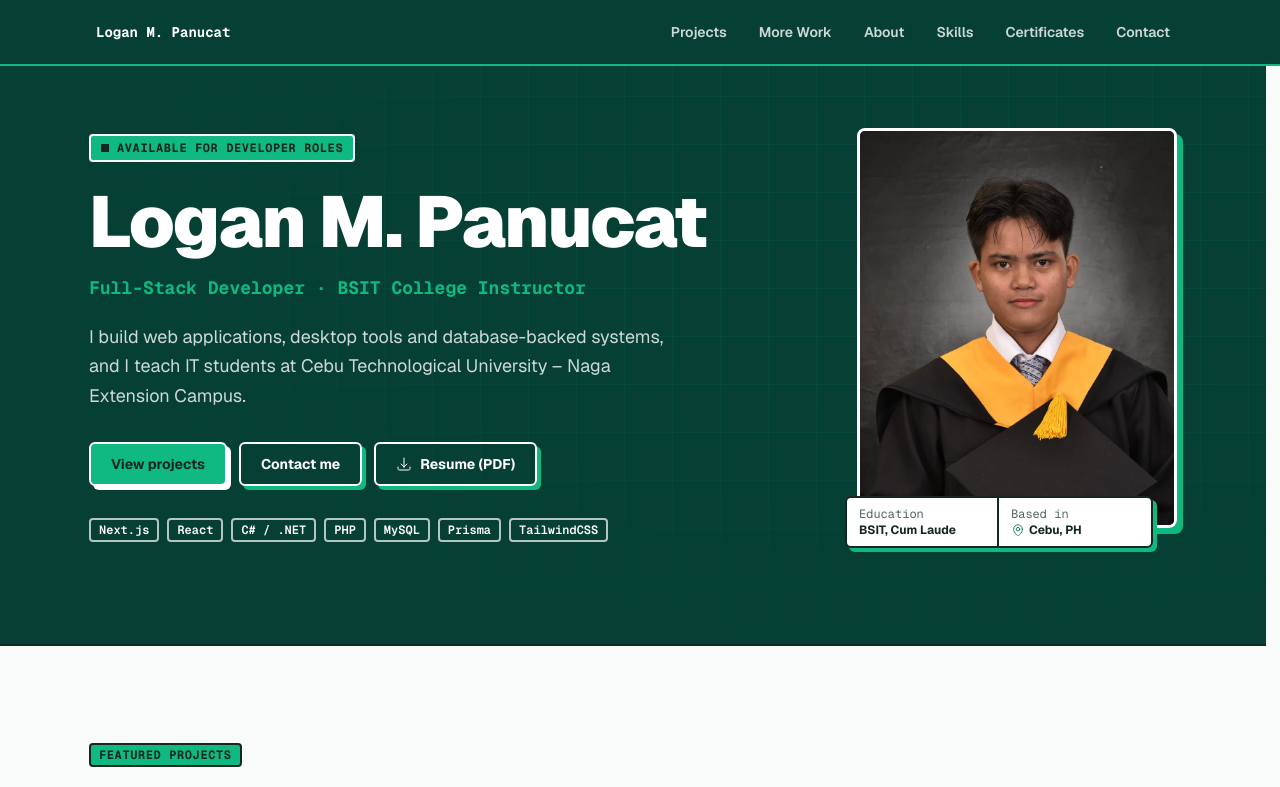
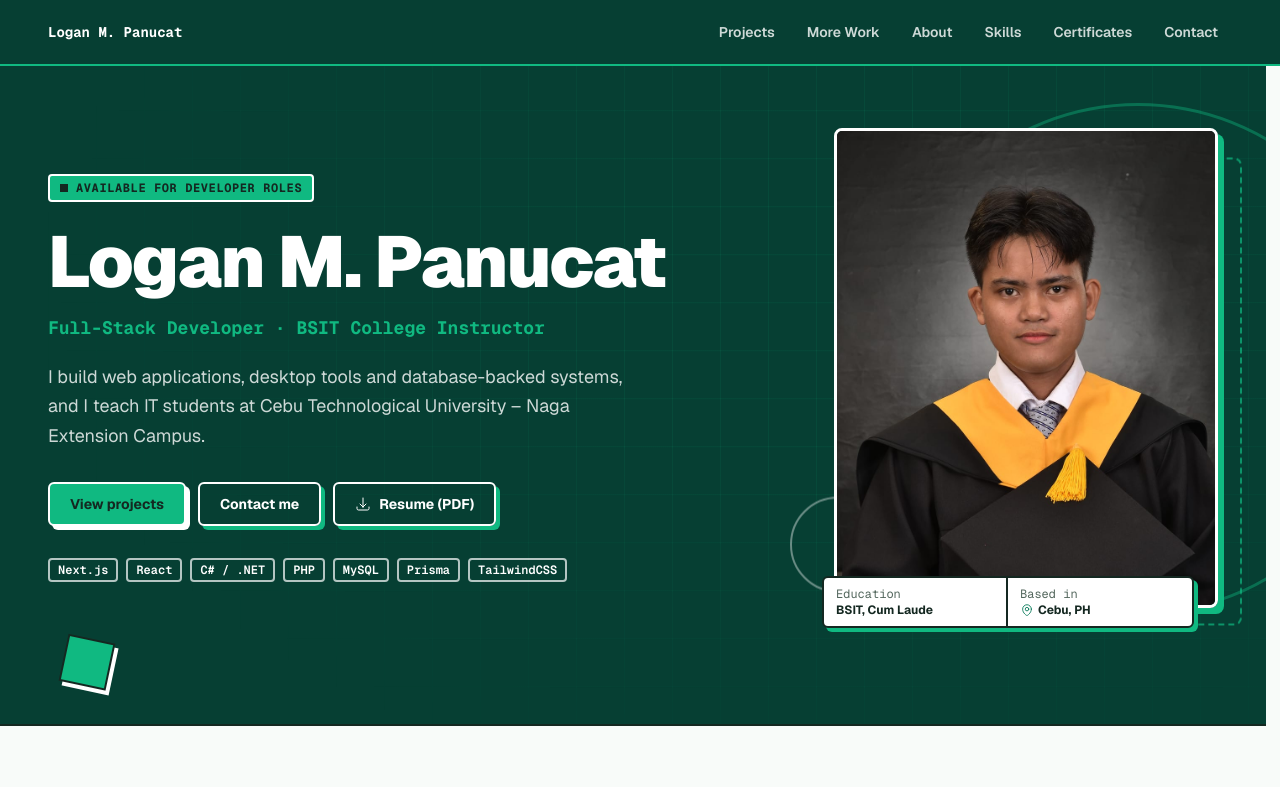
Before and after one commit to Ezgaminglogan/Portfolio, a Next.js app: page / in a window 1280 px wide. Shown: the top 787 px of the page. Built offline with nearby package versions, Linux system fonts and the light colour scheme; no server answers.

Commit message:
feat: implement portfolio 2.1 parallax

```diff
--- a/src/app/globals.css
+++ b/src/app/globals.css
@@ -120,7 +120,7 @@ body {
     @keyframes rise {
       from {
         opacity: 0;
-        translate: 0 2rem;
+        translate: 0 1.25rem;
       }
     }
     .reveal {
@@ -128,18 +128,40 @@ body {
       animation-timeline: view();
       animation-range: entry 0% entry 35%;
     }
+
+    /* Parallax for decorative layers only (never text or controls), from md up.
+       Scroll-linked and compositor-driven: no JS, no scroll listeners.
+       Over the element's time on screen it travels from -drift to +drift, so a
+       positive --drift makes it lag behind the page, which reads as depth. */
+    @keyframes drift {
+      from {
+        translate: 0 calc(var(--drift, 40px) * -1);
+      }
+      to {
+        translate: 0 var(--drift, 40px);
+      }
+    }
+    @media (min-width: 48rem) {
+      .parallax {
+        animation: drift linear both;
+        animation-timeline: view();
+        animation-range: cover;
+      }
+    }
   }
 
-  /* Interactive cards lift off their shadow on hover. Uses transform, not
-     translate, so it doesn't fight the .reveal animation on the same card. */
+  /* Interactive cards lift off their shadow on hover, on devices that hover.
+     Uses transform, not translate, so it doesn't fight .reveal on the same card. */
   .card-lift {
     transition:
       transform 0.2s ease,
       box-shadow 0.2s ease;
   }
-  .card-lift:hover {
-    transform: translate(-3px, -3px);
-    box-shadow: 8px 8px 0 0 var(--color-ink);
+  @media (hover: hover) {
+    .card-lift:hover {
+      transform: translate(-3px, -3px);
+      box-shadow: 8px 8px 0 0 var(--color-ink);
+    }
   }
 
   /* Dialogs pop out of their shadow offset on open; the backdrop fades in.
@@ -174,9 +196,16 @@ body {
   mask-image: radial-gradient(ellipse 80% 75% at 70% 40%, #000 30%, transparent 85%);
 }
 
+/* Ink dot pattern for decorative accents on light sections. */
+.dot-grid {
+  background-image: radial-gradient(var(--color-ink) 1.5px, transparent 1.5px);
+  background-size: 16px 16px;
+}
+
 @layer components {
+  /* Sections are full-bleed; their content sits in this centered container. */
   .shell {
-    @apply mx-auto w-full max-w-6xl px-4 sm:px-6 lg:px-8;
+    @apply mx-auto w-full max-w-[1440px] px-5 sm:px-8 lg:px-12;
   }
   .section {
     @apply py-20 sm:py-24;
--- a/src/components/sections/AboutSection.tsx
+++ b/src/components/sections/AboutSection.tsx
@@ -4,12 +4,24 @@ import SectionHeading from "@/components/ui/SectionHeading";
 
 export default function AboutSection() {
   return (
-    <section id="about" aria-labelledby="about-title" className="section">
-      <div className="shell">
+    <section id="about" aria-labelledby="about-title" className="section relative w-full max-w-full overflow-clip">
+      {/* Background depth only; all text below stays still. */}
+      <div aria-hidden="true" className="pointer-events-none absolute inset-0">
+        <div
+          className="parallax absolute -top-24 -right-32 h-[26rem] w-[26rem] rounded-full border-[3px] border-emerald/25"
+          style={{ "--drift": "150px" } as React.CSSProperties}
+        />
+        <div
+          className="dot-grid parallax absolute bottom-24 -left-10 hidden h-56 w-56 opacity-20 lg:block"
+          style={{ "--drift": "90px" } as React.CSSProperties}
+        />
+      </div>
+
+      <div className="shell relative">
         <SectionHeading id="about-title" eyebrow="About" title="Developer and educator" />
 
         <div className="grid gap-12 lg:grid-cols-[3fr_2fr]">
-          <div className="space-y-4 text-lg leading-relaxed text-muted">
+          <div className="max-w-prose space-y-4 text-lg leading-relaxed text-muted">
             <p>
               I&apos;m a BSIT graduate (Cum Laude) and a college instructor at Cebu Technological
               University – Naga Extension Campus, where I teach software development, web and
@@ -36,7 +48,7 @@ export default function AboutSection() {
         </div>
 
         <div className="mt-16 grid gap-10 lg:grid-cols-[3fr_2fr]">
-          <div>
+          <div className="max-w-3xl">
             <h3 className="text-2xl font-black tracking-tight">Experience</h3>
             <ol className="mt-6 grid gap-6 border-l-2 border-ink pl-6">
               {experiences.map((exp) => (
--- a/src/components/sections/HeroSection.tsx
+++ b/src/components/sections/HeroSection.tsx
@@ -4,14 +4,41 @@ import { PROFILE_PHOTO, RESUME_PATH } from "@/constants/seo";
 
 const STACK = ["Next.js", "React", "C# / .NET", "PHP", "MySQL", "Prisma", "TailwindCSS"];
 
-// Staggers the .anim-stamp entrance (see globals.css).
-const delay = (d: string) => ({ "--delay": d }) as React.CSSProperties;
+// Inline CSS custom properties: --delay staggers .anim-stamp, --drift sets .parallax depth.
+const vars = (v: Record<string, string>) => v as React.CSSProperties;
 
 export default function HeroSection() {
   return (
-    <section id="top" aria-labelledby="hero-title" className="on-forest relative overflow-hidden border-b-2 border-ink bg-forest text-white">
-      <div className="tech-grid pointer-events-none absolute inset-0" aria-hidden="true" />
-      <div className="shell relative grid items-center gap-10 pt-28 pb-16 sm:pt-32 md:grid-cols-[1fr_auto] md:gap-12 lg:pb-24">
+    <section
+      id="top"
+      aria-labelledby="hero-title"
+      className="on-forest relative w-full max-w-full overflow-clip border-b-2 border-ink bg-forest text-white"
+    >
+      {/* Layer A: decoration only. Positive --drift lags behind the page (far
+          away); negative --drift moves ahead of it (close). The opposing speeds
+          are what read as depth. Extended past the edges so no gap shows. */}
+      <div aria-hidden="true" className="pointer-events-none absolute inset-0">
+        <div className="tech-grid parallax absolute -inset-y-12 inset-x-0" style={vars({ "--drift": "140px" })} />
+        <div
+          className="parallax absolute top-16 -right-32 h-[32rem] w-[32rem] rounded-full border-[3px] border-mint/40"
+          style={vars({ "--drift": "200px" })}
+        />
+        <div
+          className="parallax absolute right-[30%] bottom-16 hidden h-24 w-24 rounded-full border-2 border-white/40 md:block"
+          style={vars({ "--drift": "160px" })}
+        />
+        <div
+          className="parallax absolute bottom-20 left-[5%] hidden h-12 w-12 rotate-12 border-2 border-ink bg-mint shadow-[4px_4px_0_0_var(--color-white)] md:block"
+          style={vars({ "--drift": "-90px" })}
+        />
+        <div
+          className="parallax absolute top-28 right-[44%] hidden h-6 w-6 border-2 border-ink bg-white lg:block"
+          style={vars({ "--drift": "-140px" })}
+        />
+      </div>
+
+      {/* Layer C: content. Text and buttons never move with scroll. */}
+      <div className="shell relative grid items-center gap-10 pt-28 pb-16 sm:pt-32 md:grid-cols-[1fr_auto] md:gap-12 lg:pb-24 xl:gap-20">
         <div>
           <p className="anim-stamp inline-flex items-center gap-2 rounded-sm border-2 border-white bg-mint px-2.5 py-1 font-mono text-xs font-bold tracking-wider text-ink uppercase">
             <span className="h-2 w-2 bg-ink" aria-hidden="true" />
@@ -29,7 +56,7 @@ export default function HeroSection() {
             students at Cebu Technological University – Naga Extension Campus.
           </p>
 
-          <div className="anim-stamp mt-8 flex flex-wrap gap-3" style={delay("0.1s")}>
+          <div className="anim-stamp mt-8 flex flex-wrap gap-3" style={vars({ "--delay": "0.1s" })}>
             <a href="#projects" className="btn btn-mint">
               View projects
             </a>
@@ -51,18 +78,27 @@ export default function HeroSection() {
           </ul>
         </div>
 
-        <div className="relative mx-auto w-56 sm:w-64 md:w-72 lg:w-80">
+        {/* Layer B: the photo stays put; only the dashed frame behind it drifts. */}
+        <div className="relative mx-auto w-56 sm:w-64 md:w-72 lg:w-80 xl:w-96">
+          <div
+            aria-hidden="true"
+            className="parallax absolute top-6 -right-6 bottom-2 left-6 rounded-lg border-2 border-dashed border-mint/70"
+            style={vars({ "--drift": "60px" })}
+          />
           <Image
             src={PROFILE_PHOTO}
             alt="Portrait of Logan M. Panucat in graduation attire"
             width={900}
             height={1350}
             priority
-            sizes="(min-width: 1024px) 20rem, (min-width: 768px) 18rem, (min-width: 640px) 16rem, 14rem"
+            sizes="(min-width: 1280px) 24rem, (min-width: 1024px) 20rem, (min-width: 768px) 18rem, (min-width: 640px) 16rem, 14rem"
             className="anim-stamp relative aspect-[4/5] w-full rounded-lg border-[3px] border-white object-cover object-top shadow-hard-mint"
-            style={delay("0.15s")}
+            style={vars({ "--delay": "0.15s" })}
           />
-          <dl style={delay("0.3s")} className="anim-stamp relative -mt-8 mr-6 -ml-3 grid grid-cols-2 divide-x-2 divide-ink overflow-hidden rounded-md border-2 border-ink bg-white text-xs text-ink shadow-[4px_4px_0_0_var(--color-mint)]">
+          <dl
+            style={vars({ "--delay": "0.3s" })}
+            className="anim-stamp relative -mt-8 mr-6 -ml-3 grid grid-cols-2 divide-x-2 divide-ink overflow-hidden rounded-md border-2 border-ink bg-white text-xs text-ink shadow-[4px_4px_0_0_var(--color-mint)]"
+          >
             <div className="px-3 py-2">
               <dt className="font-mono text-muted">Education</dt>
               <dd className="font-bold">BSIT, Cum Laude</dd>
--- a/src/components/sections/ProjectCard.tsx
+++ b/src/components/sections/ProjectCard.tsx
@@ -99,15 +99,20 @@ function ProjectDetails({ project }: { project: Project }) {
 export default function ProjectCard({ project, compact = false }: { project: Project; compact?: boolean }) {
   const cover = project.images[0];
   const shown = compact ? 3 : 5;
+  // overflow-clip, not overflow-hidden: "hidden" makes a scroll container, which
+  // would scope the cover's view() timeline to the frame and freeze the parallax.
   return (
-    <article className="card card-lift reveal flex flex-col overflow-hidden">
-      <div className="relative aspect-video border-b-2 border-ink bg-porcelain">
+    <article className="card card-lift reveal flex flex-col overflow-clip">
+      <div className="relative aspect-video overflow-clip border-b-2 border-ink bg-porcelain">
+        {/* Featured covers drift inside their frame (scaled 115% so no edge
+            shows); the card and its buttons stay still. */}
         <Image
           src={cover.src}
           alt={cover.alt}
           fill
-          sizes={compact ? "(min-width: 1024px) 18rem, (min-width: 640px) 50vw, 100vw" : "(min-width: 768px) 36rem, 100vw"}
-          className="object-cover object-top"
+          sizes={compact ? "(min-width: 1024px) 20rem, (min-width: 640px) 50vw, 100vw" : "(min-width: 1440px) 44rem, (min-width: 768px) 50vw, 100vw"}
+          className={compact ? "object-cover object-top" : "parallax scale-115 object-cover object-top"}
+          style={compact ? undefined : ({ "--drift": "26px" } as React.CSSProperties)}
         />
       </div>
       <div className={`flex flex-1 flex-col ${compact ? "gap-3 p-5" : "gap-4 p-6"}`}>
```
Also changed, not shown: 1 other file (tests, documents, lock files or other folders).
